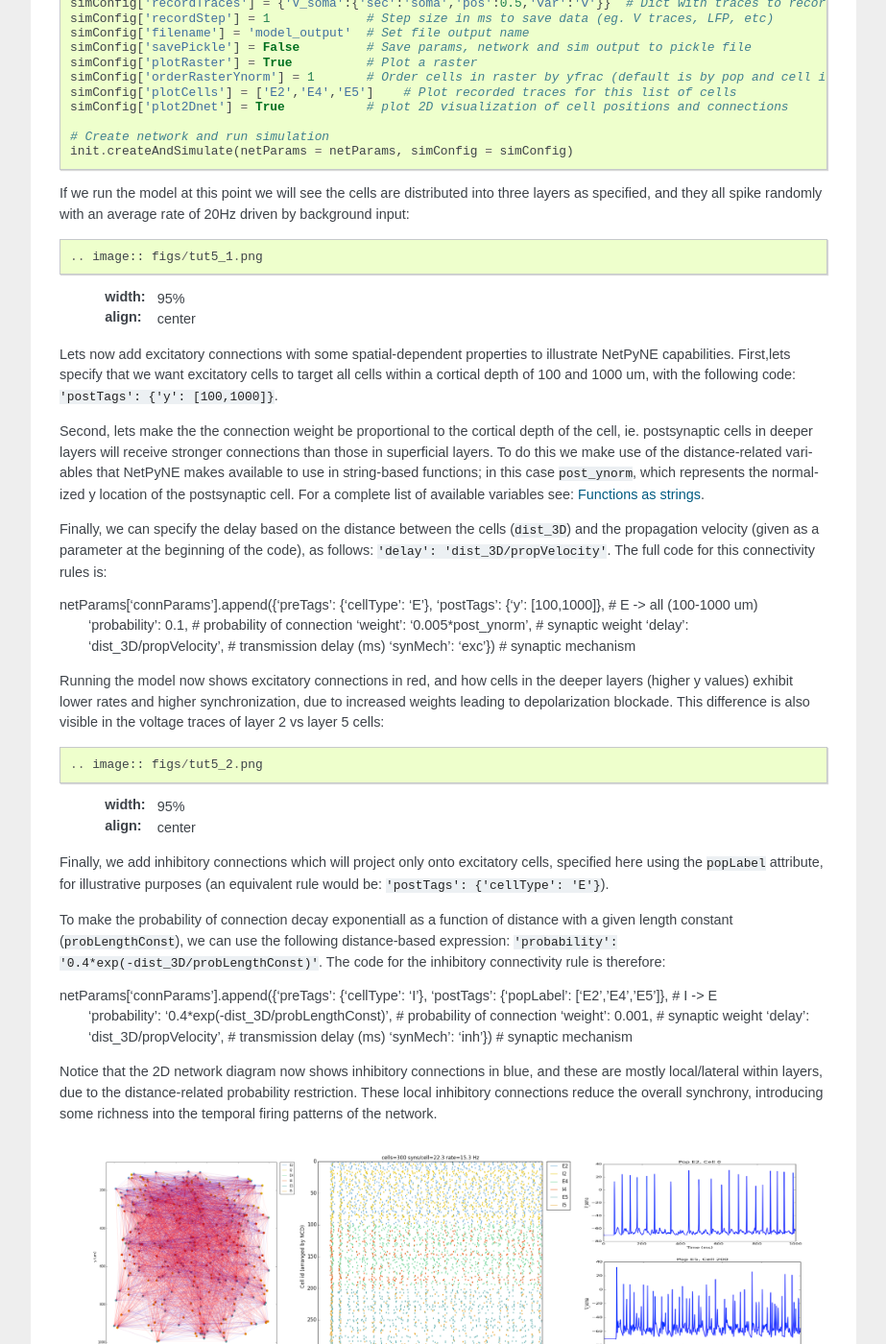
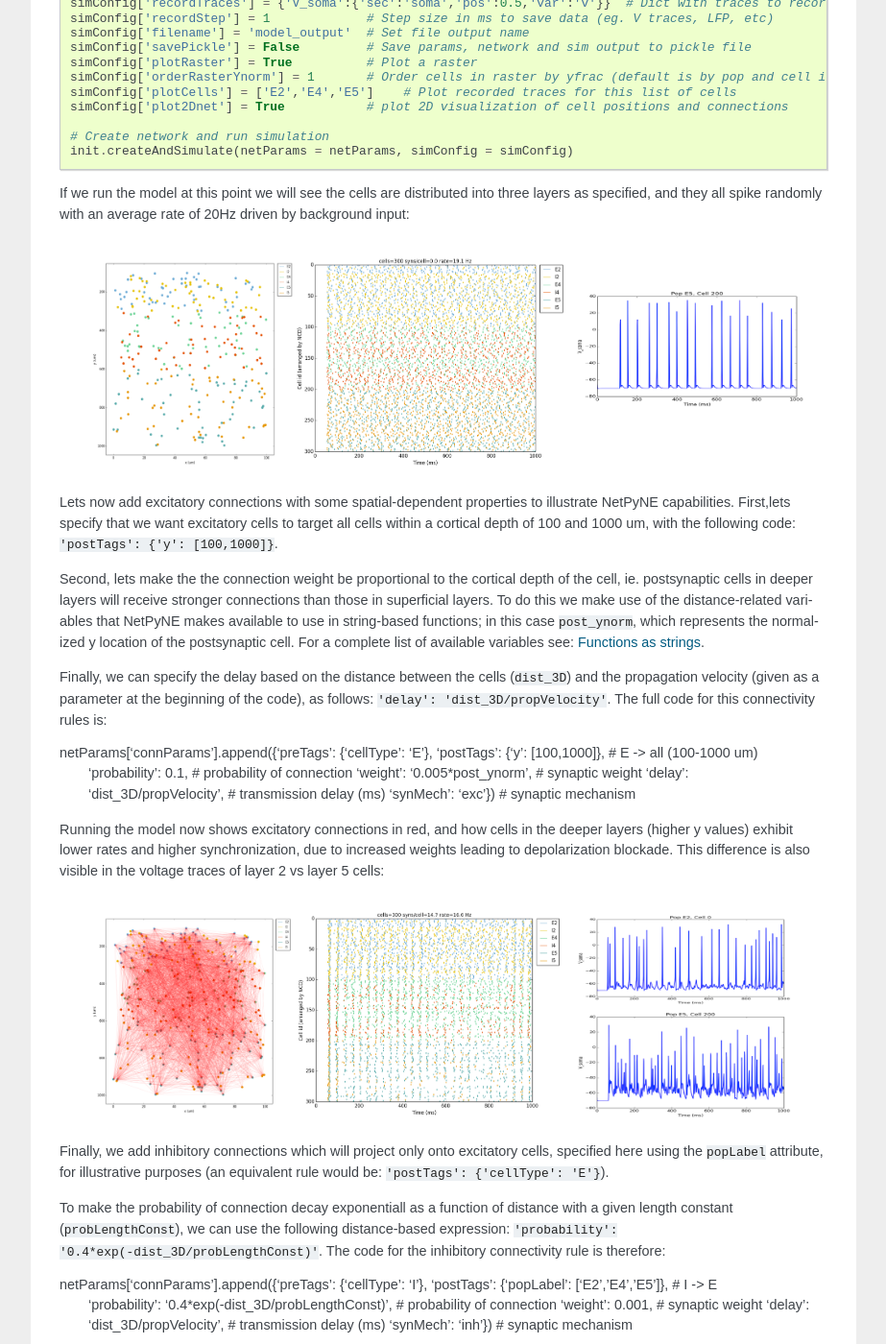
Before and after one commit to suny-downstate-medical-center/netpyne, a Sphinx documentation site: the page built from doc/source/tutorial.rst, in a window 1280 px wide and 1400 px high, scrolled down 9873 px. Shown: the whole window at 96% size, without its empty margins (198-1121 px from the left). Built offline with Sphinx 7.4.7, drawn with Linux system fonts in a browser that asks for light colours.

Commit message:
finished tut5

```diff
--- a/doc/source/tutorial.rst
+++ b/doc/source/tutorial.rst
@@ -440,7 +440,7 @@ We can now add the standard simulation configuration options and the code to cre
 	init.createAndSimulate(netParams = netParams, simConfig = simConfig)
 
 
-If we run the model at this point we will see the cells are distributed into three layers as specified, and they all spike randomly with an average rate of 20Hz driven by background input::
+If we run the model at this point we will see the cells are distributed into three layers as specified, and they all spike randomly with an average rate of 20Hz driven by background input:
 
 .. image:: figs/tut5_1.png
 	:width: 95%
@@ -460,7 +460,7 @@ netParams['connParams'].append({'preTags': {'cellType': 'E'}, 'postTags': {'y':
   'synMech': 'exc'})                    # synaptic mechanism
 
 
-Running the model now shows excitatory connections in red, and how cells in the deeper layers (higher y values) exhibit lower rates and higher synchronization, due to increased weights leading to depolarization blockade. This difference is also visible in the voltage traces of layer 2 vs layer 5 cells::
+Running the model now shows excitatory connections in red, and how cells in the deeper layers (higher y values) exhibit lower rates and higher synchronization, due to increased weights leading to depolarization blockade. This difference is also visible in the voltage traces of layer 2 vs layer 5 cells:
 
 .. image:: figs/tut5_2.png
 	:width: 95%
```
